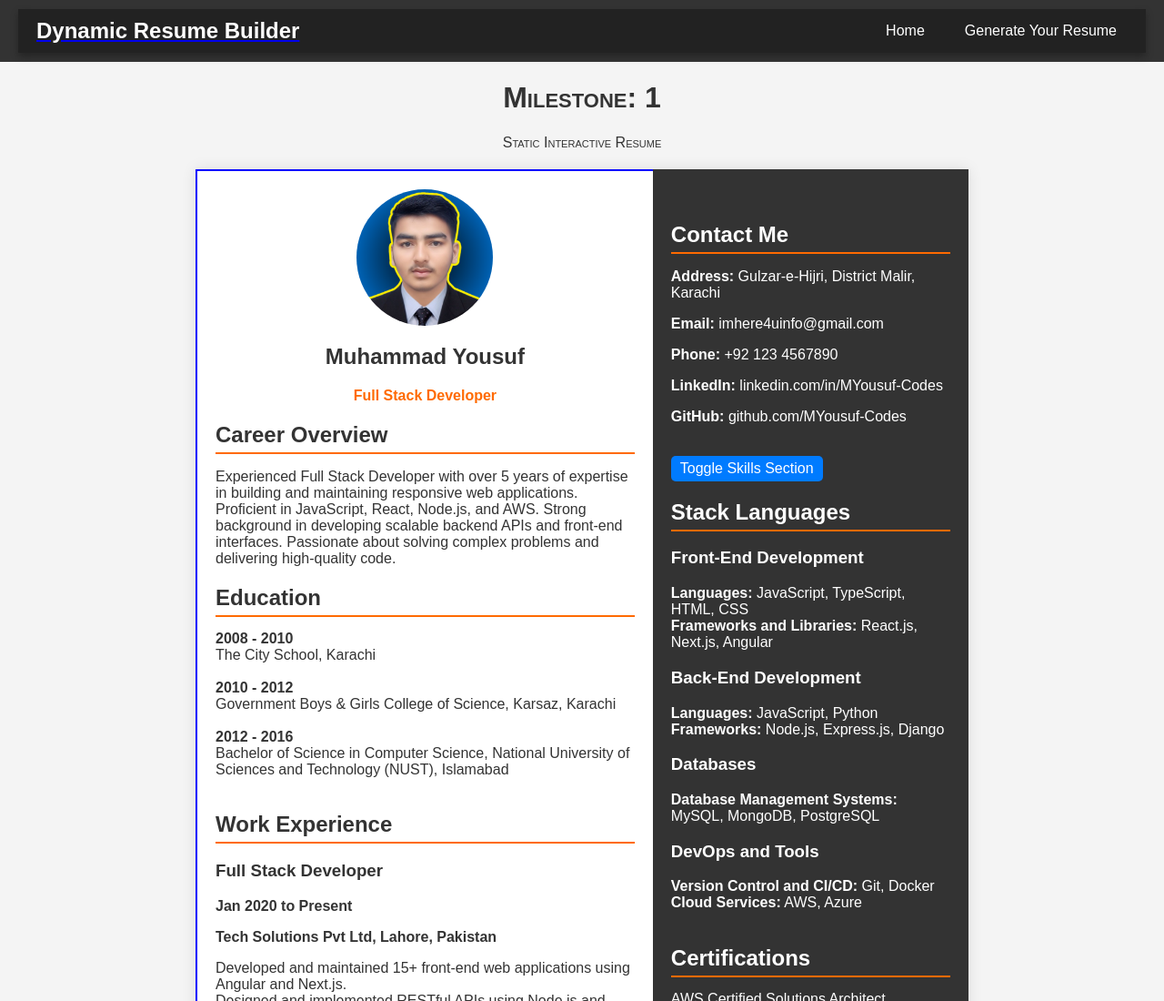
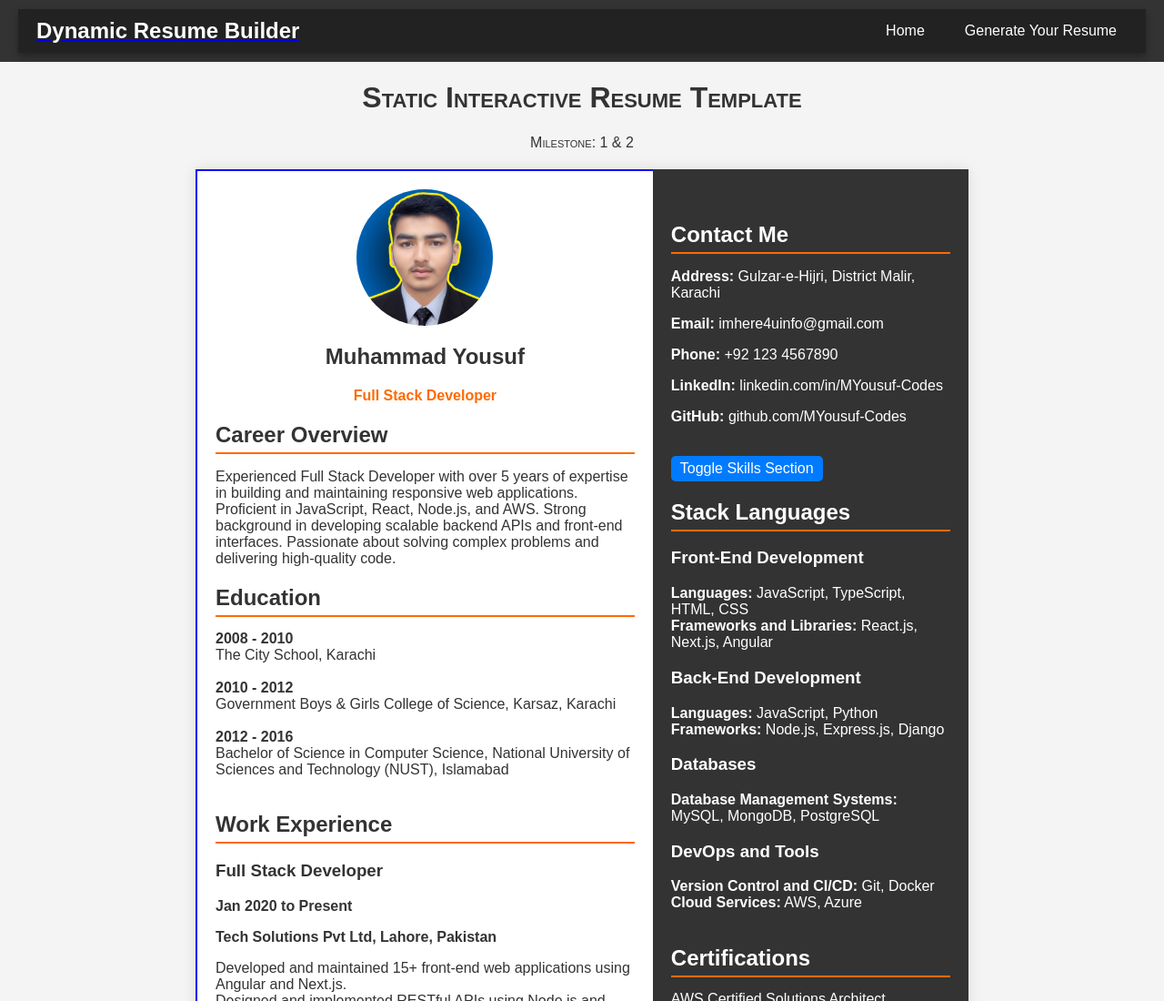
Before and after one commit to MYousuf-Codes/Static-Interactive-Resmue, a plain HTML site: page index.html in a window 1280 px wide. Shown: the top 1100 px of the page at 91% size. Drawn offline with Linux system fonts and the light colour scheme; a script that the page names is missing.

Commit message:
Update index.html

```diff
--- a/index.html
+++ b/index.html
@@ -21,8 +21,8 @@
     </header>
 
     <div id="main">
-        <h1 style="align-items: center; display: flex; justify-content: center; font-variant: small-caps;">Milestone: 1</h1>
-        <p style="align-items: center; display: flex; justify-content: center; font-variant: small-caps;">Static Interactive Resume</p>
+        <h1 style="align-items: center; display: flex; justify-content: center; font-variant: small-caps;">Static Interactive Resume Template</h1>
+        <p style="align-items: center; display: flex; justify-content: center; font-variant: small-caps;">Milestone: 1 & 2</p>
 
         <div class="resume-container">
             <!-- Left Side -->
```
